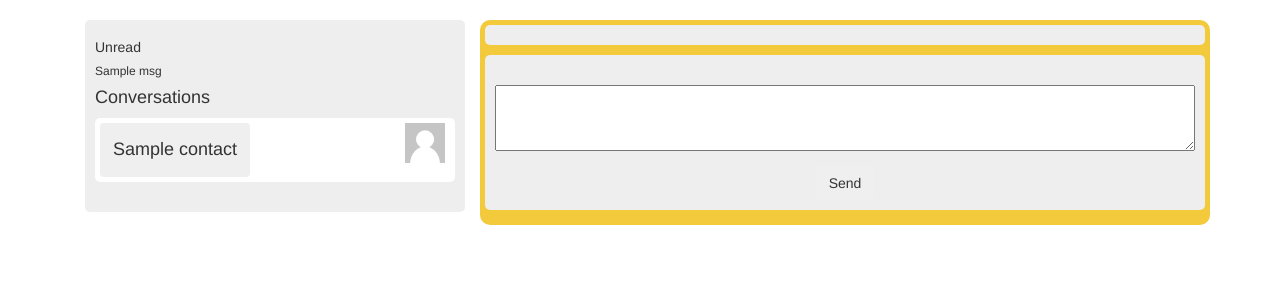
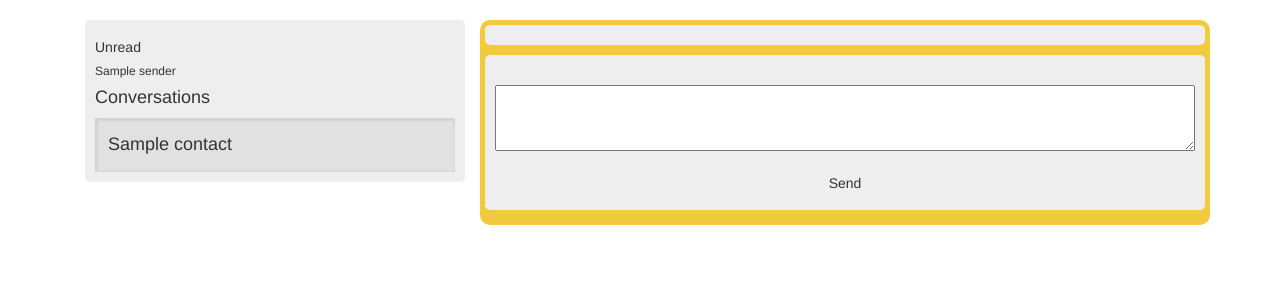
Before and after one commit to Runecreed/teamteam, a Django app: template railmate/templates/railmate/messages.html in a window 1280 px wide. Shown: the part 77-377 px from the top of the page. Run offline with Django 3.2, Linux system fonts and the light colour scheme; tables that the repository leaves empty hold one stand-in row (values such as "Sample post"); the template is opened without the code that fills it: values that come from a table or form of the project are taken from there, most other values are stand-ins (such as "Sample title", 1, 10 or a date in 2020); some libraries are stand-ins or nearby versions.

Commit message:
Messaging with a bit of styling

```diff
--- a/railmate/static/railmate/style.css
+++ b/railmate/static/railmate/style.css
@@ -42,7 +42,7 @@
     min-height: 40px;
 }
 
-.trip-card{
+.trip-card {
     background-color: #FFFFFF;
     padding: 5px;
     border-radius: 5px;
@@ -54,8 +54,22 @@
     border-radius: 5px;
 }
 
+.selector {
+    background-color: #FFFFFF;
+    box-shadow: 2px 2px 1px 1px lightgray inset;
+    padding: 10px 12px;
+}
+
+.transparent{
+    background-color: transparent;
+}
+
+.contactlist{
+    background: #e1e1e1;
+    box-shadow:1px 1px 2px 2px lightgray inset;
+}
+
 .coversation_list {
-
     max-height: 50vh;
     overflow: hidden;
     overflow-y: scroll;
@@ -90,7 +104,6 @@
     border-color: transparent;
 }
 
-
 .list-item {
     margin-top: 20px
 }
--- a/railmate/templates/railmate/messages.html
+++ b/railmate/templates/railmate/messages.html
@@ -7,25 +7,25 @@
                     <h5>Unread</h5>
                     {% for msg in unread %}
                         <div class="">
-                            <h6>{{ msg }}</h6>
+                            <h6>{{ msg.sender }}</h6>
                         </div>
                     {% endfor %}
                 {% endif %}
                 <h4>Conversations</h4>
-                <div class="list-unstyled">
+                <div class="list-unstyled contactlist">
                     <form method="post">
                         {% csrf_token %}
                         {% for contact in conversations %}
-                            <div class="trip-card">
-                                {% if user.profile.avatar %}
-                                    <img class="avatar" src="{{ user.profile.avatar.url }}">
-                                {% else %}
-                                    <img class="avatar" src="/static/railmate/default_avatar.png">
-                                {% endif %}
-                                <button type="submit" class="btn" name="select" value="{{ contact }}">
+                            {% if contact != recipient %}
+                                <div class="">
+                                    <button type="submit" class="btn transparent" name="select" value="{{ contact }}">
                                         <h4>{{ contact }}</h4></button>
                                 </div>
-                            <br>
+                            {% else %}
+                                <div class="selector">
+                                        <h4>{{ contact }}</h4>
+                                </div>
+                            {% endif %}
                         {% endfor %}
                     </form>
                 </div>
@@ -37,7 +37,7 @@
             <div class="tab-background">
 
                 <div class="panel-body card-background text-left">
-                    <div class="list-unstyled coversation_list" >
+                    <div class="list-unstyled coversation_list">
                         <!-- list conversation messages-->
                         {% for msg in conversation.reverse %}
                             {% if msg.sender == user %}
--- a/railmate/views.py
+++ b/railmate/views.py
@@ -294,7 +294,6 @@
 
     conversation = MessagingService().get_conversation(user, recipient)
 
-
     if request.method == 'POST' and request.POST.get("select"):
         recipient_name = request.POST['select']
         message_form = MessageForm(instance=request.user)
@@ -313,7 +312,8 @@
         'conversation': conversation,
         'conversations': conversations,
         'unread': unread,
-        'message_form': message_form
+        'message_form': message_form,
+        'recipient': recipient
     })
 
 
```
Lines whose indentation alone changed are shown as unchanged.
